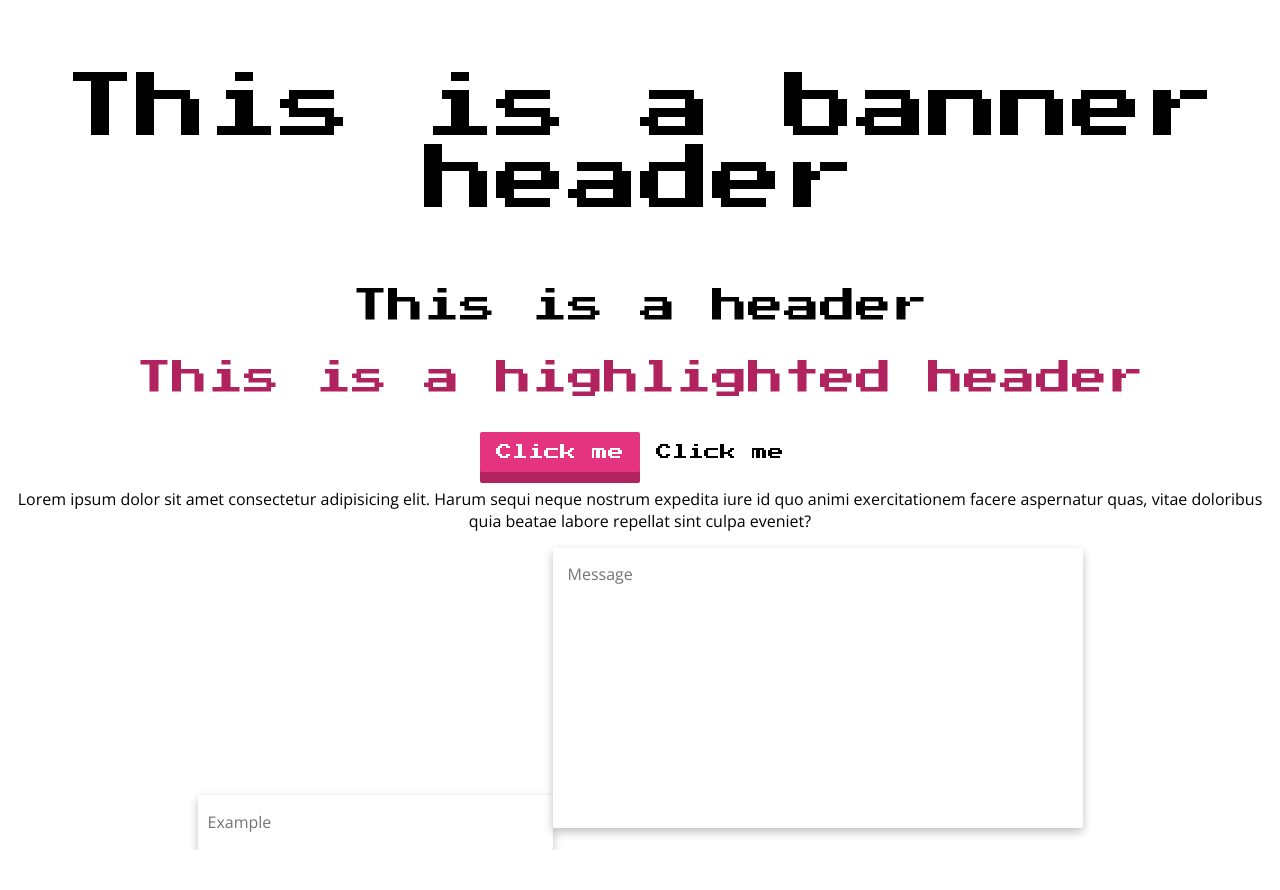
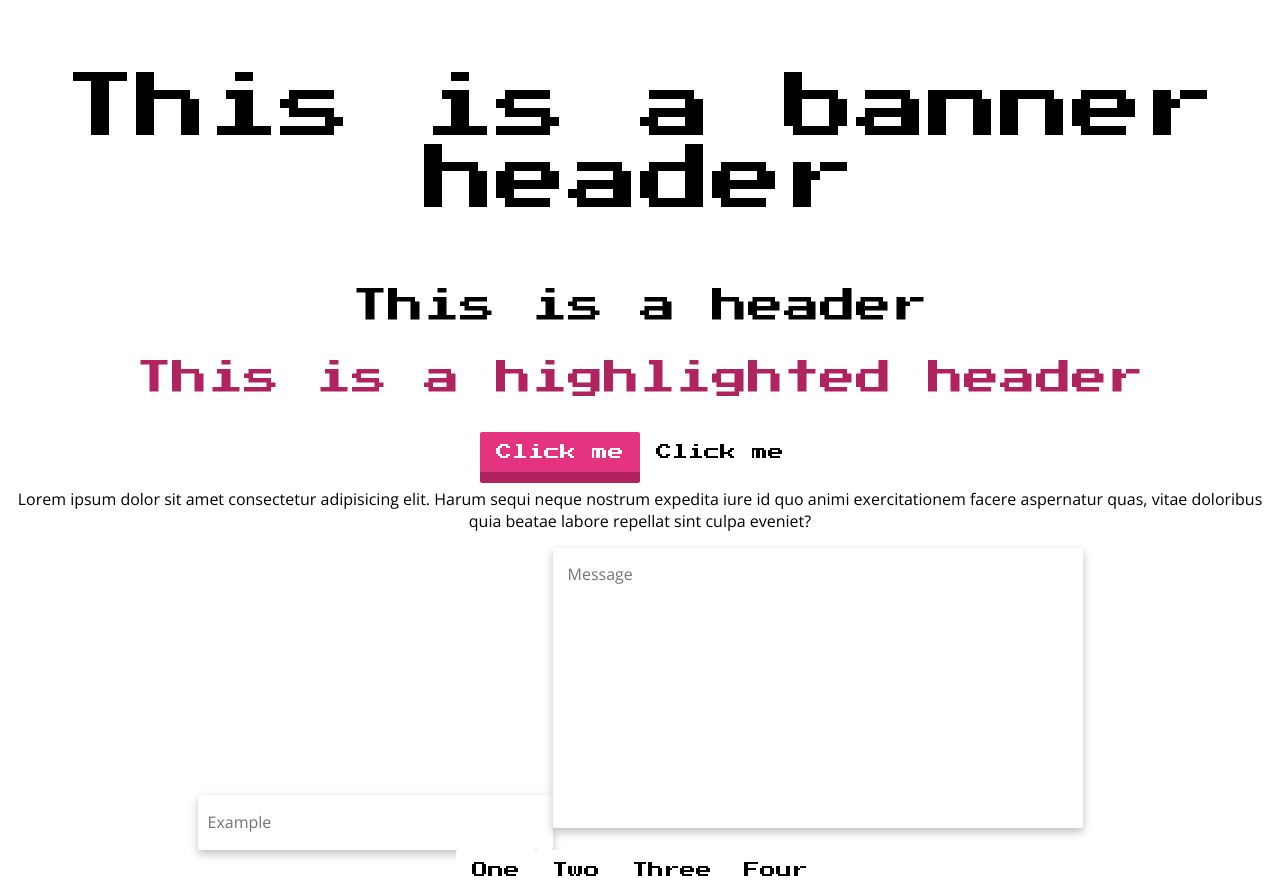
Before and after one commit to programmergeek/personal-site, a React (Create React App) app: page / in a window 1280 px wide. Before the commit the page ends 850 px from the top, so only its background shows below. Built offline with nearby package versions, Linux system fonts and the light colour scheme.

Commit message:
[react/jsx] created jsx elements to tests d-flex and center classes

```diff
--- a/src/App.tsx
+++ b/src/App.tsx
@@ -12,6 +12,12 @@ function App() {
       <p className='p'> Lorem ipsum dolor sit amet consectetur adipisicing elit. Harum sequi neque nostrum expedita iure id quo animi exercitationem facere aspernatur quas, vitae doloribus quia beatae labore repellat sint culpa eveniet?</p>
       <input type="text" className="text-input input-field font-secondary" placeholder='Example' />
       <textarea name="message" placeholder='Message' className='text-input text-area font-secondary'></textarea>
+      <div className="d-flex center">
+        <button className="btn btn-secondary font-primary">One</button>
+        <button className="btn btn-secondary font-primary">Two</button>
+        <button className="btn btn-secondary font-primary">Three</button>
+        <button className="btn btn-secondary font-primary">Four</button>
+      </div>
     </div>
   );
 }
```
